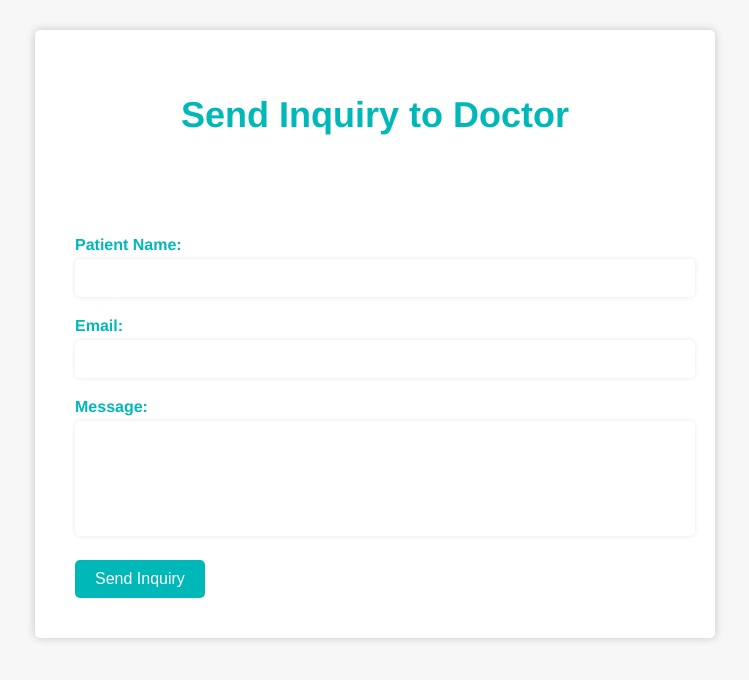
After one commit to MentalStrang/Telecarely, a PHP site: page /prescription/inquiry.php in a window 1280 px wide. The commit adds this page. Shown: the top 680 px of the page, without its empty margins (265-1014 px from the left). Run offline with PHP 8.4, Linux system fonts and the light colour scheme.

Commit message:
'a lot of things happen'

```diff
--- /dev/null
+++ b/config/constants.php
@@ -0,0 +1,6 @@
+<?php
+define('HOSTNAME','localhost');
+define('USERNAME','root');
+define('PASSWORD','');
+define('DATABASE_NAME','telecarely');
+?>
--- a/css/all_doctor.css
+++ b/css/all_doctor.css
@@ -98,12 +98,15 @@ button {
 	margin-top: 30px;
 	cursor: pointer;
 	transition: all 0.3s ease;
+	width: 200px;
+
 }
 
 button:hover {
 	background-color: var(--blue);
 	transform: translateY(-2px);
 	box-shadow: 0 2px 5px rgba(0, 0, 0, 0.1);
+	width: 200px;
 }
 
 button:active {
--- /dev/null
+++ b/css/inquiry.css
@@ -0,0 +1,72 @@
+:root{
+    --blue:#00b8b8;
+    --black:#333;
+    --white:#fff;
+    --light-color:#666;
+    --light-bg:#eee;
+    --border:.2rem solid rgba(0,0,0,.1);
+    --box-shadow:0 .5rem 1rem rgba(0,0,0,.1);
+}
+body {
+	font-family: 'Helvetica Neue', sans-serif;
+	font-size: 16px;
+	background-color: #f7f7f7;
+}
+
+.container {
+	max-width: 600px;
+	margin: 0 auto;
+	padding: 40px;
+	background-color: #fff;
+	border-radius: 5px;
+	box-shadow: 0 0 10px rgba(0,0,0,0.2);
+    margin-top: 30px;
+}
+
+h1 {
+	font-size: 36px;
+	color: var(--blue);
+	margin-bottom: 20px;
+    text-align: center;
+    margin-bottom: 100px;
+}
+
+form label {
+	display: block;
+	margin-bottom: 5px;
+	color: var(--blue);
+	font-weight: bold;
+}
+
+form input[type=text],
+form textarea {
+	padding: 10px;
+	border: none;
+	border-radius: 5px;
+	box-shadow: 0 0 5px rgba(0,0,0,0.1);
+	width: 100%;
+	resize: none;
+	font-size: 16px;
+	margin-bottom: 20px;
+}
+
+form input[type=text]:focus,
+form textarea:focus {
+	outline: none;
+	box-shadow: 0 0 5px rgba(0,0,0,0.3);
+}
+
+form input[type=submit] {
+	background-color: var(--blue);
+	color: #fff;
+	border: none;
+	padding: 10px 20px;
+	border-radius: 5px;
+	font-size: 16px;
+	cursor: pointer;
+	transition: background-color 0.3s ease;
+}
+
+form input[type=submit]:hover {
+	background-color: var(--light-color);
+}
--- /dev/null
+++ b/database/connection.php
@@ -0,0 +1,12 @@
+<?php
+require __DIR__ . "/../config/constants.php";
+function database_connect()
+{
+    // this for if any error happen in the database connect view in the browser and stop any codition'll happen
+    mysqli_report(MYSQLI_REPORT_ERROR | MYSQLI_REPORT_STRICT);
+    // this fro connect to the database
+    $connection = mysqli_connect(HOSTNAME, USERNAME, PASSWORD, DATABASE_NAME);
+    return $connection;
+}
+
+?>
--- /dev/null
+++ b/database/patient_inquiry.php
@@ -0,0 +1,13 @@
+<?php
+require __DIR__. "/connection.php";
+
+function database_insert_patient_inquiry($dr_id, $patient_id, $inquiry_about){
+    $connection = database_connect();
+    // you should here using (...mysqli_prepare()...) but use it after you end the project
+    $query = "insert into doctor_consultation_patient_tabel(dr_id, , patient_id, inquiry_about, ";
+    $insert = mysqli_query($connection,$query);
+
+
+}
+
+?>
--- a/index.html
+++ b/index.html
@@ -30,6 +30,7 @@
         <div class="container">
 
             <div class="row align-items-center justify-content-between">
+                <!-- <img src="images/telecarely.png" alt=""> -->
 
                 <a href="#home" class="logo">TELE<span>Carely.</span></a>
 
--- /dev/null
+++ b/prescription/inquiry.php
@@ -0,0 +1,38 @@
+<?php
+require __DIR__. "/../database/patient_inquiry.php";
+if(isset($_POST['submit'])){
+    $doctor_id = $_GET['id'];
+    $patient_id = $_GET['patient_id'];
+    $patient_name = $_POST['patient_name'];
+    $patient_email = $_POST['email'];
+    $patient_message = $_POST['message'];
+    database_insert_patient_inquiry($doctor_id,$patient_id, $patient_message );
+
+    echo "the inquiry inserted ";
+}
+
+?>
+<!DOCTYPE html>
+<html>
+<head>
+	<title>Send Inquiry to Doctor</title>
+	<link rel="stylesheet" type="text/css" href="../css/inquiry.css">
+</head>
+<body>
+	<div class="container">
+		<h1>Send Inquiry to Doctor</h1>
+		<form action="inquiry.php" method="post">
+			<label for="patient_name">Patient Name: </label>
+			<input type="text" id="patient_name" name="patient_name" required>
+
+			<label for="doctor_name">Email:</label>
+			<input type="text" id="email" name="email" required>
+
+			<label for="message">Message:</label>
+			<textarea id="message" name="message" rows="5" required></textarea>
+
+			<input type="submit" value="Send Inquiry" name="submit">
+		</form>
+	</div>
+</body>
+</html>
--- a/prescription/pre_index.html
+++ b/prescription/pre_index.html
@@ -15,8 +15,8 @@
             <h2 class="name">Mohamed Ramadan</h2>
         </div>
         <ul>
-            <li><a href="../patient/patient_Index.html">Home</a></li>
-            <li><a href="../all_doctors.html">All Doctors</a></li>
+            <li><a href="../patient/patient_Index.php">Home</a></li>
+            <li><a href="../patient/all_doctors.php">All Doctors</a></li>
             <li><a href="#">Your Prescriptions</a></li>
             <li><a href="../index.html" class="logout">Log Out</a></li>
         </ul>
```
Also changed, not shown: all_doctors.html (deleted, +0 -106 lines), css/patient_profile.css (+0 -53 lines), database/connection_all_doctors.php (added, +13 -0 lines), database/connection_all_patient.php (added, +26 -0 lines), doctors/all_patients.php (added, +56 -0 lines), doctors/doctor_index.php (added, +71 -0 lines), patient/all_doctors.php (added, +57 -0 lines), patient/patient_Index.php (renamed from patient/patient_Index.html, +13 -19 lines), images/telecarely.png (added).
